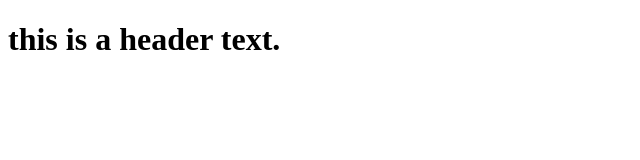
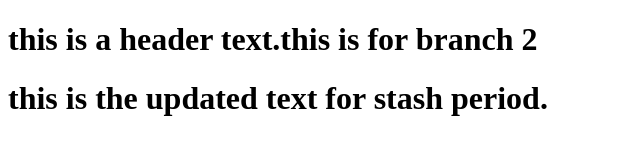
Before and after one commit to DevShibly/git-tut-1, a plain HTML site: page index.html in a window 1280 px wide. Shown: the whole page, without its empty margins (0-640 px from the left). Drawn offline with Linux system fonts and the light colour scheme.

Commit message:
last updated text on stash

```diff
--- a/index.html
+++ b/index.html
@@ -6,6 +6,8 @@
     <title>Document</title>
 </head>
 <body>
-    <h1>this is a header text.</h1>
+    <h1>this is a header text.this is for branch 2</h1>
+
+    <h1>this is the updated text for stash period.</h1>
 </body>
 </html>
```
